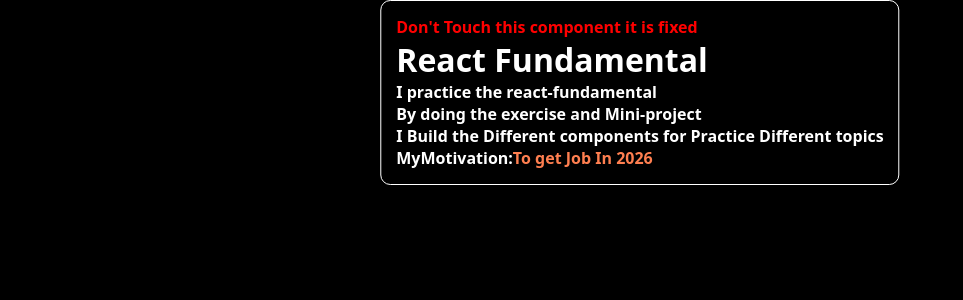
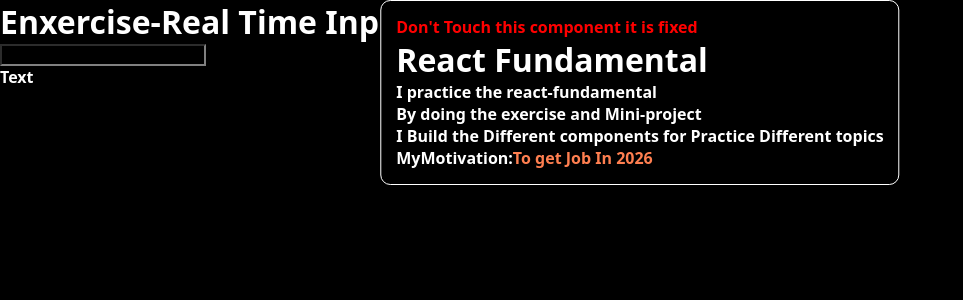
Before and after one commit to nikhildev-webapp/ReactFundamentals, a React (Vite) app: page / in a window 1280 px wide. Shown: the top 300 px of the page, without its empty margins (0-963 px from the left). Built offline with nearby package versions, Linux system fonts and the light colour scheme.

Commit message:
InputTracker-Exercise-complete

```diff
--- a/src/App.jsx
+++ b/src/App.jsx
@@ -1,5 +1,6 @@
 import './App.css'
 import ExerciseComponent from './components/ExerciseComponent'
+import InputTracker from './components/InputTracker'
 
 
 
@@ -8,7 +9,7 @@ function App() {
     <>
       <ExerciseComponent />
       {/* Add your exercise component here⬇️*/}
-
+      <InputTracker/>
     </>
   )
 }
--- /dev/null
+++ b/src/components/InputTracker.jsx
@@ -0,0 +1,17 @@
+import React, { useState } from 'react'
+
+const InputTracker = () => {
+    const [inputText, setInputText] = useState('')
+    const handleInputChange = (event) => {
+        setInputText(event.target.value)
+    }
+  return (
+        <>
+          <h1>Enxercise-Real Time Input Tracker</h1>
+          <input type="text" value={inputText} onChange={handleInputChange} />
+          <p>Text <typed:strong>{inputText}</typed:strong></p>
+        </>
+  )
+}
+
+export default InputTracker
```
